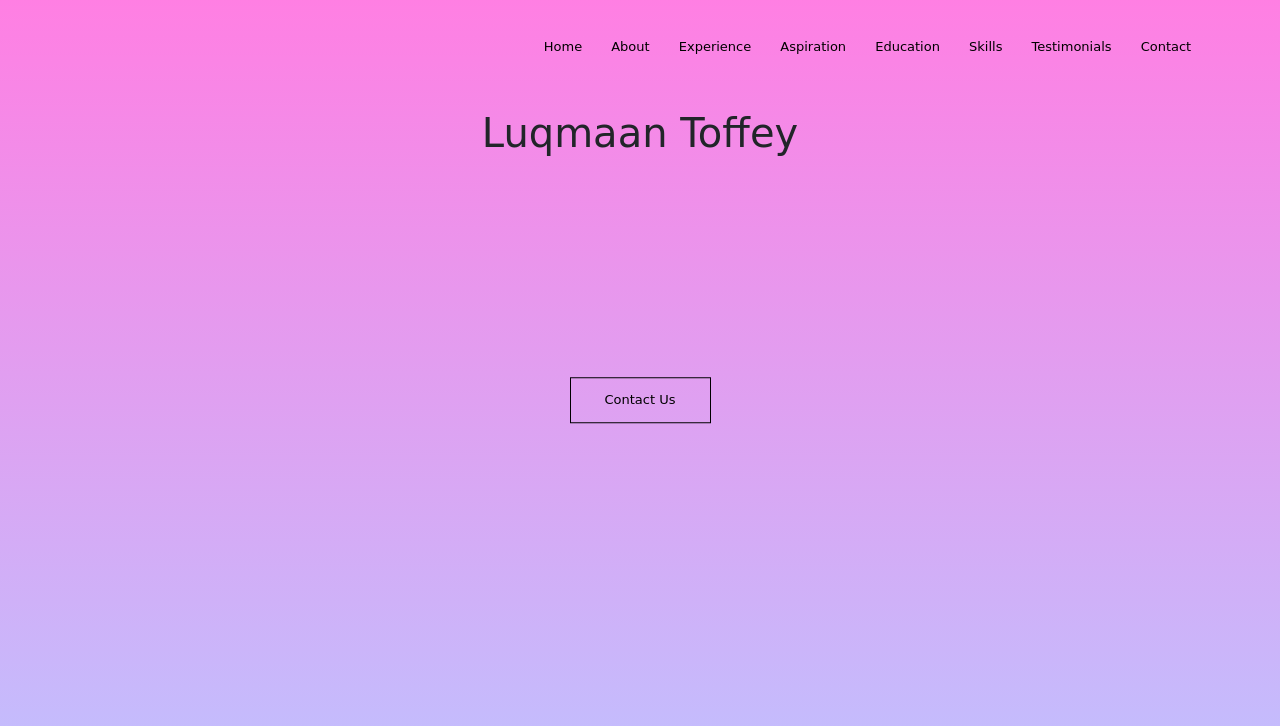
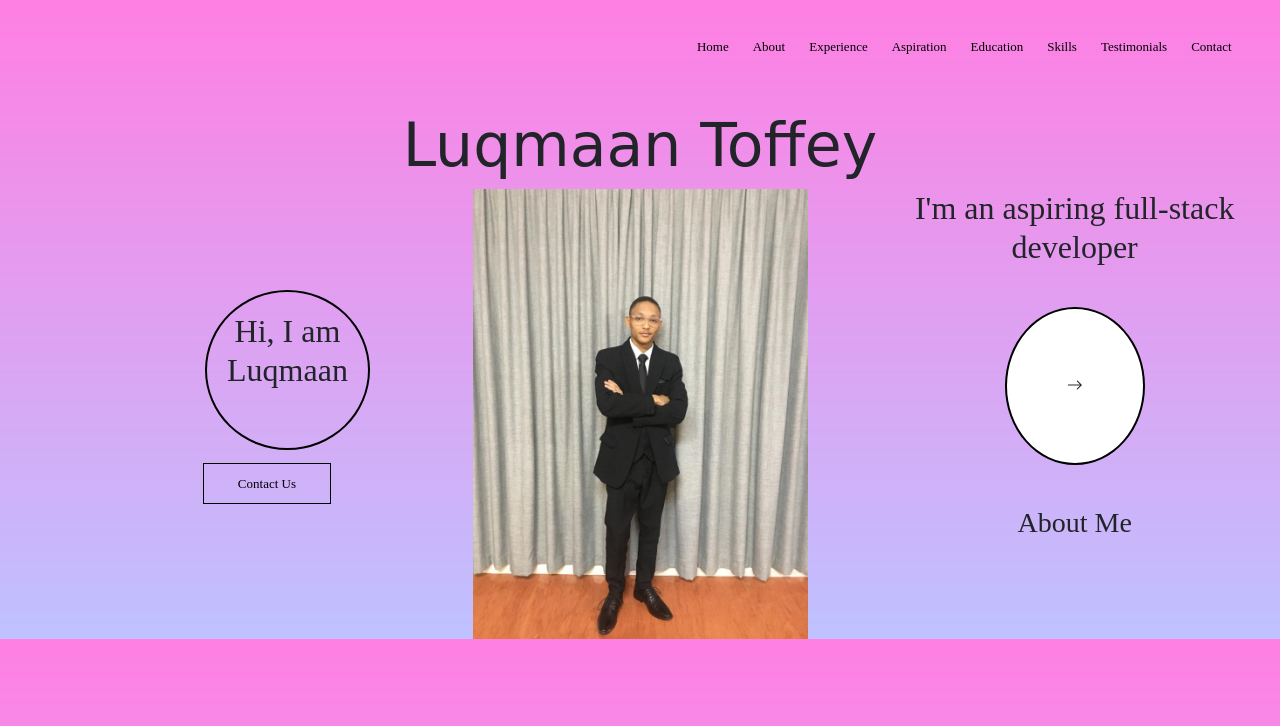
Before and after one commit to LuiV228/bootstrapPortfolio, a plain HTML site: page index.html in a window 1280 px wide. Drawn offline with nearby package versions, Linux system fonts and the light colour scheme; a web font is replaced by a local one.

Commit message:
landing page

```diff
--- a/CSS/style.css
+++ b/CSS/style.css
@@ -4,8 +4,8 @@
     box-sizing: border-box;
   }
   @import url('https://fonts.googleapis.com/css2?family=Caveat&family=Lusitana&family=Pixelify+Sans&family=Playpen+Sans:wght@700&display=swap');
-  .header {
-    min-height: 100vh;
+  .container {
+    height: 100%;
     width: 100%;
     background-position: center;
     background-size: cover;
@@ -28,8 +28,8 @@
   }
   nav {
     display: flex;
-    padding: 2% 6%;
-    justify-content: space-between;
+    padding: 2% 3%;
+    justify-content: center;
     align-items: center;
   }
   nav img {
@@ -42,7 +42,7 @@
   .nav-links ul li {
     list-style: none;
     display: inline-block;
-    padding: 8px 12px;
+    padding: 8px 10px;
     position: relative;
   }
   .nav-links ul li a {
@@ -51,10 +51,7 @@
     font-size: 13px;
   }
   body{
-    font-family: 'Caveat', cursive;
     font-family: 'Lusitana', serif;
-    font-family: 'Pixelify Sans', sans-serif;
-    font-family: 'Playpen Sans', cursive;
   }
   .nav-links ul li::after {
     content: "";
@@ -77,27 +74,59 @@
       transform: translate(-50%, -50%);
       text-align: center;
   }
-  .text-box h1{
-      font-size: 62px;
-  }
-  .text-box p{
-      margin: 10px 0 40px;
-      font-size: 14px;
-      color: rgb(0, 0, 0);
-  }
   .hero-btn{
-      display: inline-block;
       text-decoration: wavy;
       color: rgb(0, 0, 0);
       border: 1px solid black;
       padding: 12px 34px;
       font-size: 13px;
       background: transparent;
-      position: relative;
       cursor: pointer;
+      justify-content: center;
   }
   .hero-btn:hover{
       border: 1px solid rgb(255, 0, 199, 50%);
       background: rgb(255, 0, 199, 50%);
       transition: 1s;
   }
+  .cover{
+    height: 450px;
+    width: 335px;
+  }
+  h1{
+    font-size: 60px;
+  }
+  .intro{
+    margin-top: 30%;
+    margin-bottom: 20%;
+    margin-left: 40%;
+    margin-right: 0%;
+  }
+  span{
+    border: 2px solid black;
+    padding-left: 20px;
+    padding-right: 20px;
+    padding-top: 60px;
+    padding-bottom: 60px;
+    border-radius: 50%;
+  }
+  .row{
+    text-align: center;
+  }
+  .circle{
+    border: 2px solid black;
+    padding-left: 50px;
+    padding-right: 50px;
+    padding-top: 65px;
+    padding-bottom: 65px;
+    border-radius: 50%;
+    margin-left: 33%;
+    margin-right: 33%;
+    margin-top: 10%;
+    margin-bottom: 10%;
+    background-color: #ffffff;
+  }
+  @import url("https://cdn.jsdelivr.net/npm/bootstrap-icons@1.11.1/font/bootstrap-icons.css");
+  .contact-us{
+    margin-left: 30%;
+  }
--- a/index.html
+++ b/index.html
@@ -9,10 +9,11 @@
     <link rel="preconnect" href="https://fonts.googleapis.com">
     <link rel="preconnect" href="https://fonts.gstatic.com" crossorigin>
     <link href="https://fonts.googleapis.com/css2?family=Redressed&display=swap" rel="stylesheet">
+    <link rel="stylesheet" href="https://cdn.jsdelivr.net/npm/bootstrap-icons@1.11.1/font/bootstrap-icons.css">
     <title>bootstrapPortfolio</title>
 </head>
 <body class="animEffect">
-    <section class="header">
+    <section class="container1">
         <nav>
           <div id="logo">
             <a href="/index.html"><img src=""/></a>
@@ -31,9 +32,29 @@
           </div>
         </nav>
         <h1 id="me">Luqmaan Toffey</h1>
-        <div class="text-box">
-          <a href="" class="hero-btn">Contact Us</a>
+        <div class="row">
+            <div class="col">
+                <div id="intro">
+                    <h2 class="intro">Hi, I am <span>Luqmaan</span></h2>
+                </div>
+                <div class="contact-us">
+                    <a href="" class="hero-btn">Contact Us</a>
+                </div>
+            </div>
+            <div class="col d-flex justify-content-center">
+                <img src="/images/cover.jpg" class="cover">
+            </div>
+            <div class="col">
+                <div><h2>I'm an aspiring full-stack developer</h2></div>
+                <div class="circle">
+                    <i class="bi bi-arrow-right"></i>
+                </div>
+                <div>
+                    <h3>About Me</h3>
+                </div>
+            </div>
         </div>
+        <footer></footer>
       </section>
 </body>
 </html>
```
